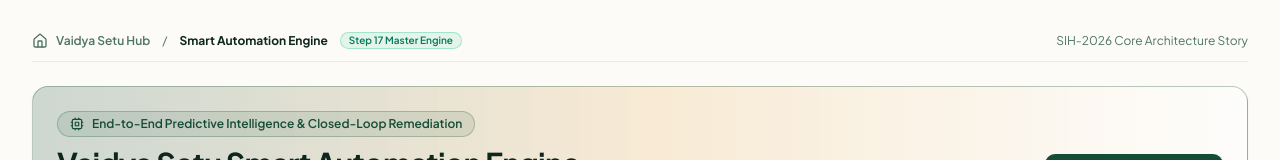
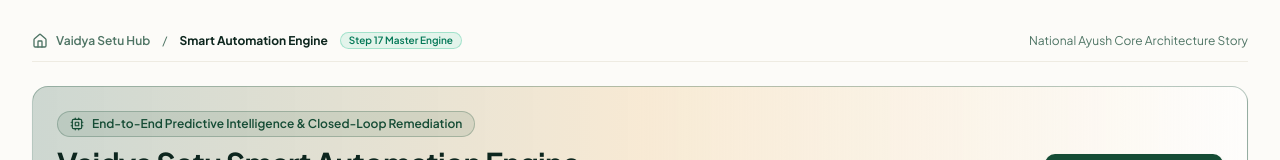
Before and after one commit to Safal-48/SIH-2026, a Next.js app: page /automation in a window 1280 px wide. Shown: the top 160 px of the page. Built offline with nearby package versions, Linux system fonts and the light colour scheme; no server answers.

Commit message:
fix: remove all SIH references, build production CSS bundle, activate 3D effects

```diff
--- a/app/automation/page.tsx
+++ b/app/automation/page.tsx
@@ -105,7 +105,7 @@ function AutomationPageContent() {
 
           <div className="flex items-center gap-2">
             <span className="text-xs text-muted-foreground hidden md:inline">
-              SIH-2026 Core Architecture Story
+              National Ayush Core Architecture Story
             </span>
           </div>
         </div>
--- a/app/foundation/page.tsx
+++ b/app/foundation/page.tsx
@@ -409,7 +409,7 @@ export default function FoundationExplorerPage() {
                     Modeled after the complete lifecycle: Assess → Map → Gap → Learn → Practice → Verify → Match → Apply → Experience → Career
                   </p>
                 </div>
-                <Badge variant="gold">SIH 2026 Core Flow</Badge>
+                <Badge variant="gold">National Ayush Core Flow</Badge>
               </div>
 
               <Timeline steps={studentJourneySteps} orientation="vertical" />
--- a/components/layout/Navbar.tsx
+++ b/components/layout/Navbar.tsx
@@ -28,7 +28,7 @@ export function Navbar() {
           <div className="flex items-center gap-3 text-[11px] text-herbal-300">
             <span className="hidden md:inline">Smart Automation Portal</span>
             <Badge variant="gold" size="sm" className="bg-accent/20 text-accent border-accent/40">
-              SIH 2026 Edition
+              National Edition
             </Badge>
           </div>
         </div>
--- a/components/marketing/AutomationSection.tsx
+++ b/components/marketing/AutomationSection.tsx
@@ -113,7 +113,7 @@ export function AutomationSection() {
                       <h4 className="text-xl font-bold text-foreground">
                         Vaidya Setu Smart Automation Engine
                       </h4>
-                      <Badge variant="gold" size="sm">SIH Core</Badge>
+                      <Badge variant="gold" size="sm">Ayush Core</Badge>
                     </div>
                     <p className="text-xs text-muted-foreground mt-1">
                       Runs real-time weighted vector scoring across clinical competencies, geographical mobility, and industry skill demand.
--- a/components/marketing/HeroSection.tsx
+++ b/components/marketing/HeroSection.tsx
@@ -120,7 +120,7 @@ export function HeroSection({
             {/* Category Pill */}
             <div className="hero-pill inline-flex items-center gap-2 px-3.5 py-1.5 rounded-full bg-accent/15 border border-accent/30 text-accent-foreground text-xs font-semibold uppercase tracking-wider shadow-sm">
               <Sparkles className="h-3.5 w-3.5 text-accent animate-pulse" />
-              <span>Smart India Hackathon • Ministry of Ayush</span>
+              <span>National Ayush Mission • Ministry of Ayush</span>
             </div>
 
             {/* Editorial Headline */}
--- a/components/marketing/MarketingFooter.tsx
+++ b/components/marketing/MarketingFooter.tsx
@@ -178,7 +178,7 @@ export function MarketingFooter() {
             © {new Date().getFullYear()} Vaidya Setu • Ministry of Ayush Government of India Initiative.
           </p>
           <div className="flex items-center gap-4">
-            <span>Smart Automation SIH 2026</span>
+            <span>National Ayush Grid • Ministry of Ayush</span>
             <span>•</span>
             <span>All India Institute of Ayurveda</span>
           </div>
--- a/components/marketing/MarketingNavbar.tsx
+++ b/components/marketing/MarketingNavbar.tsx
@@ -57,7 +57,7 @@ export function MarketingNavbar({ onOpenRoleModal }: MarketingNavbarProps) {
               Architecture Explorer
             </Link>
             <Badge variant="gold" size="sm" className="bg-accent/20 text-accent border-accent/40">
-              SIH Smart Automation
+              Ayush Smart Automation
             </Badge>
           </div>
         </div>
--- a/lib/services/smartAutomationService.ts
+++ b/lib/services/smartAutomationService.ts
@@ -1,6 +1,6 @@
 /**
  * Vaidya Setu - Smart Automation Engine & Master Pipeline Service
- * Ministry of Ayush | Smart India Hackathon 2026
+ * Ministry of Ayush | National Ayush Grid
  *
  * Orchestrates the 6 Core Smart Automation Engines:
  * 1. Skill Gap Engine
```
